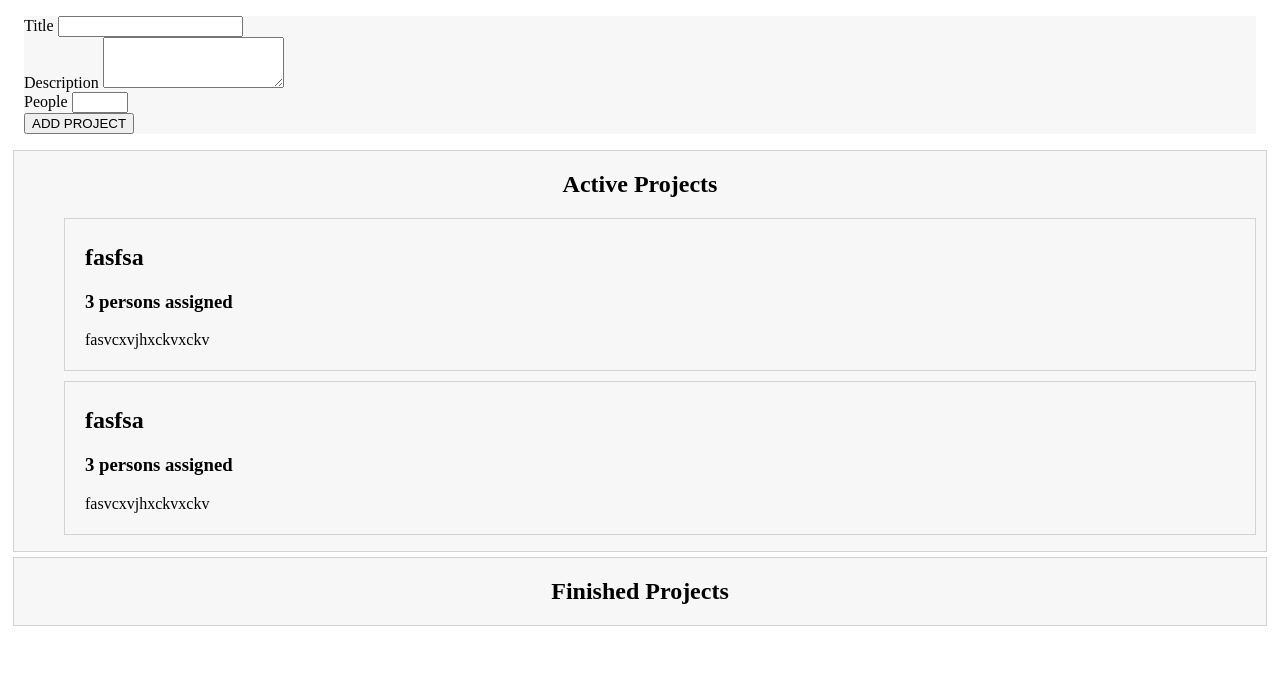
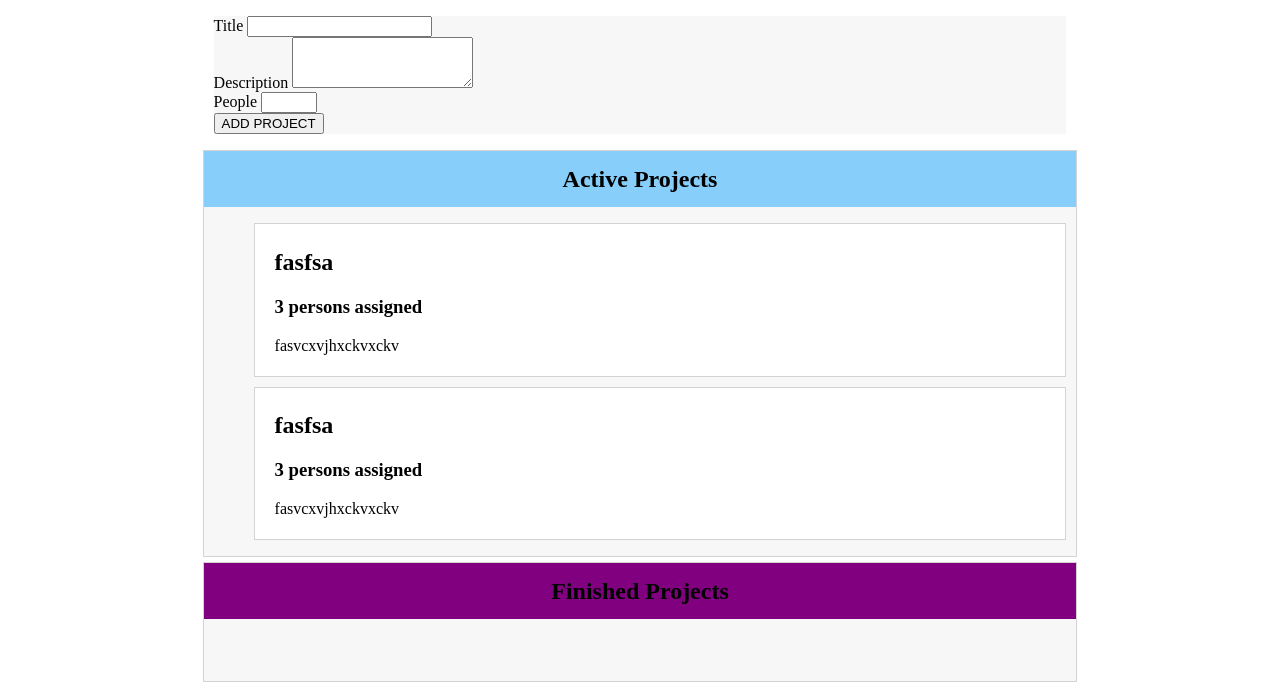
Before and after one commit to DariusPirvulescu/TS-drag-drop, a website with bundled scripts: page index.html in a window 1280 px wide. Built offline with nearby package versions, Linux system fonts and the light colour scheme.

Commit message:
Style the projects container and .droppable

```diff
--- a/app.css
+++ b/app.css
@@ -1,3 +1,8 @@
+#app {
+  width: 70%;
+  margin: auto;
+}
+
 #project-form {
   margin: 1rem;
   background: #f7f7f7
@@ -9,16 +14,34 @@
   margin: 5px;
 }
 
-#active-projects-list{
+#active-projects-list, #finished-projects-list {
   list-style: none;
+  min-height: 30px;
 }
 
-#active-projects-list li {
+#active-projects-list li, #finished-projects-list li {
   border: 1px solid lightgray;
   padding: 5px 20px;
   margin: 10px;
+  background-color: white;
 }
 
 .projects header {
-  text-align: center;
+  background: lightskyblue;
+  height: 3.5rem;
+  display: flex;
+  justify-content: center;
+  align-items: center;
 }
+
+#finished-projects header {
+  background: purple;
+}
+
+.droppable {
+  background-color: #add5ed;
+}
+
+#finished-projects .droppable {
+  background-color: #af72ad;
+}
```
